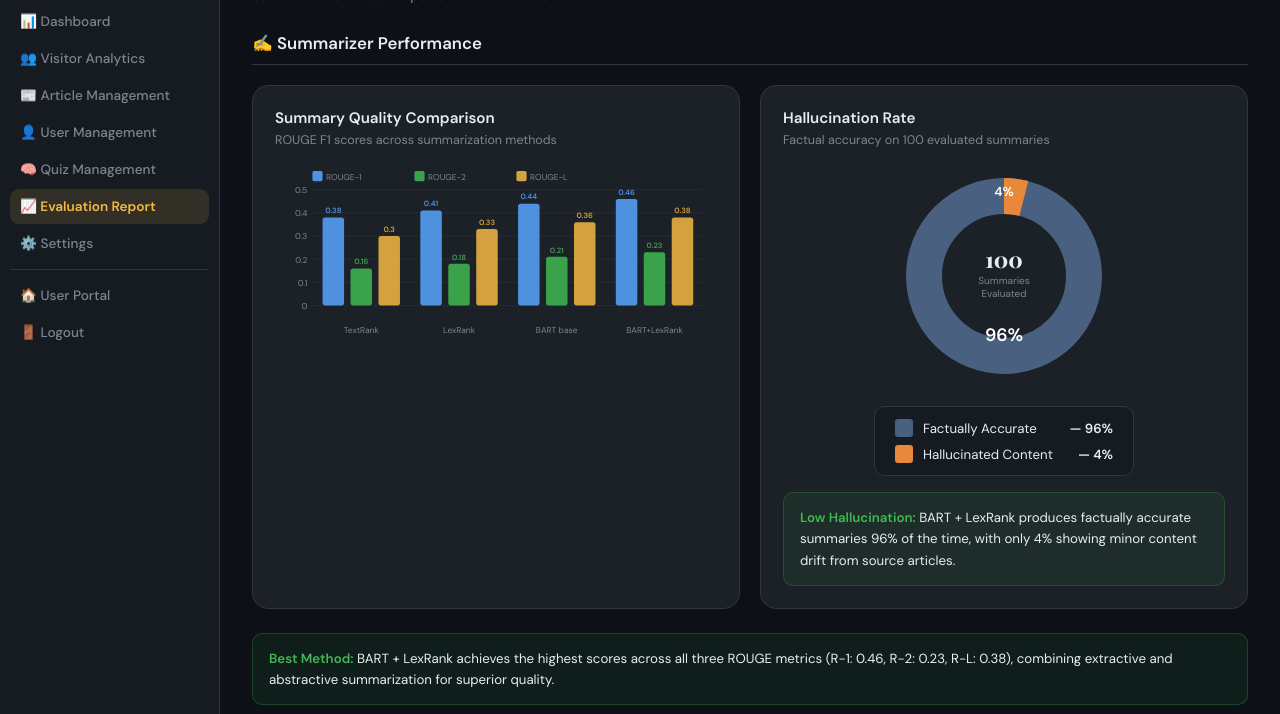
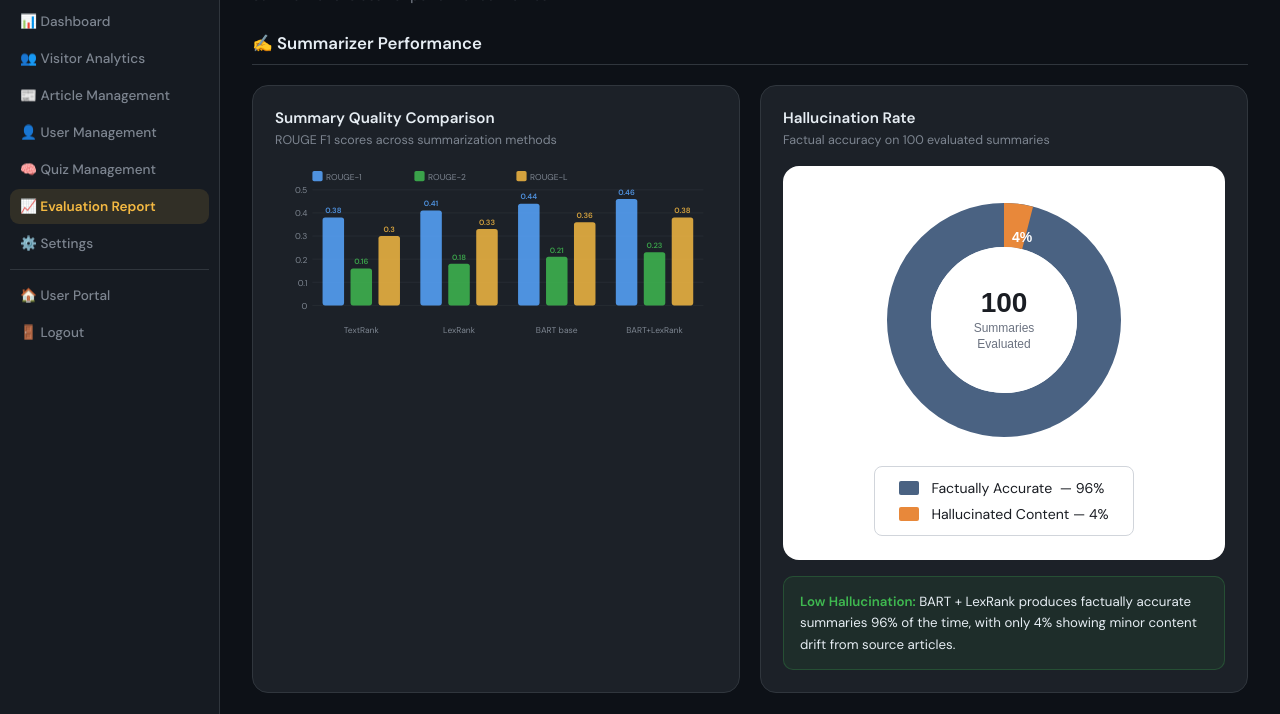
Before and after one commit to meghamouni123/current_affair, a plain HTML site: page frontend/evaluation.html in a window 1280 px wide. Shown: the part 82-796 px from the top of the page. Drawn offline with nearby package versions, Linux system fonts and the light colour scheme; sample sign-in values are in the browser's storage; a script that the page names is missing.

Commit message:
Evaluation: exact donut chart match - white bg, dark blue 96%, orange 4%

```diff
--- a/frontend/evaluation.html
+++ b/frontend/evaluation.html
@@ -102,33 +102,41 @@
       <div class="card-title">Hallucination Rate</div>
       <div class="card-sub">Factual accuracy on 100 evaluated summaries</div>
       <div style="display:flex;flex-direction:column;align-items:center;gap:20px">
-        <svg width="220" height="220" viewBox="0 0 220 220">
-          <!-- Background ring -->
-          <circle cx="110" cy="110" r="80" fill="none" stroke="#4a6080" stroke-width="36"/>
-          <!-- Orange slice 4% = 14.4deg of 360 = 14.4/360 * 2π*80 = 20.1px of 502.7 circumference -->
-          <circle cx="110" cy="110" r="80" fill="none" stroke="#e8883a" stroke-width="36"
-            stroke-dasharray="20.1 502.7" stroke-dashoffset="0"
-            transform="rotate(-90 110 110)"/>
-          <!-- 4% label inside orange slice -->
-          <text x="110" y="30" text-anchor="middle" font-family="DM Sans,sans-serif" font-size="13" font-weight="700" fill="#fff">4%</text>
-          <!-- 96% label inside blue area -->
-          <text x="110" y="175" text-anchor="middle" font-family="DM Sans,sans-serif" font-size="18" font-weight="700" fill="#fff">96%</text>
-          <!-- Center text -->
-          <text x="110" y="102" text-anchor="middle" font-family="Playfair Display,serif" font-size="22" font-weight="900" fill="#e6edf3">100</text>
-          <text x="110" y="118" text-anchor="middle" font-family="DM Sans,sans-serif" font-size="10" fill="#7d8590">Summaries</text>
-          <text x="110" y="131" text-anchor="middle" font-family="DM Sans,sans-serif" font-size="10" fill="#7d8590">Evaluated</text>
-        </svg>
-        <!-- Legend -->
-        <div style="background:var(--surface);border:1px solid var(--border);border-radius:10px;padding:12px 20px;display:flex;flex-direction:column;gap:8px;width:100%;max-width:260px">
-          <div style="display:flex;align-items:center;gap:10px;font-size:.83rem">
-            <div style="width:18px;height:18px;background:#4a6080;border-radius:3px;flex-shrink:0"></div>
-            <span style="flex:1">Factually Accurate</span>
-            <strong style="color:#e6edf3">— 96%</strong>
-          </div>
-          <div style="display:flex;align-items:center;gap:10px;font-size:.83rem">
-            <div style="width:18px;height:18px;background:#e8883a;border-radius:3px;flex-shrink:0"></div>
-            <span style="flex:1">Hallucinated Content</span>
-            <strong style="color:#e6edf3">— 4%</strong>
+        <!-- Exact match to screenshot: white bg, dark blue 96%, orange 4% at top -->
+        <div style="background:#fff;border-radius:16px;padding:24px;display:flex;flex-direction:column;align-items:center;gap:16px;width:100%">
+          <svg width="260" height="260" viewBox="0 0 260 260">
+            <!-- White background circle -->
+            <circle cx="130" cy="130" r="130" fill="#fff"/>
+            <!-- Dark blue ring (96%) — full circle base -->
+            <circle cx="130" cy="130" r="95" fill="none" stroke="#4a6282" stroke-width="44"/>
+            <!-- Orange slice (4% = 14.4deg) at top center -->
+            <!-- circumference = 2*π*95 = 596.9, 4% = 23.9px -->
+            <circle cx="130" cy="130" r="95" fill="none" stroke="#e8883a" stroke-width="44"
+              stroke-dasharray="23.9 572.9"
+              stroke-dashoffset="0"
+              transform="rotate(-90 130 130)"/>
+            <!-- White center hole -->
+            <circle cx="130" cy="130" r="73" fill="#fff"/>
+            <!-- Center text: 100 -->
+            <text x="130" y="122" text-anchor="middle" font-family="Arial,sans-serif" font-size="28" font-weight="900" fill="#1a1d23">100</text>
+            <!-- Center text: Summaries Evaluated -->
+            <text x="130" y="142" text-anchor="middle" font-family="Arial,sans-serif" font-size="12" fill="#6b7280">Summaries</text>
+            <text x="130" y="158" text-anchor="middle" font-family="Arial,sans-serif" font-size="12" fill="#6b7280">Evaluated</text>
+            <!-- 4% label inside orange slice (top area) -->
+            <text x="148" y="52" text-anchor="middle" font-family="Arial,sans-serif" font-size="14" font-weight="700" fill="#fff">4%</text>
+            <!-- 96% label inside blue area (bottom) -->
+            <text x="130" y="200" text-anchor="middle" font-family="Arial,sans-serif" font-size="20" font-weight="700" fill="#fff">96%</text>
+          </svg>
+          <!-- Legend box — white bg with border like screenshot -->
+          <div style="border:1.5px solid #d1d5db;border-radius:8px;padding:12px 24px;display:flex;flex-direction:column;gap:8px;background:#fff">
+            <div style="display:flex;align-items:center;gap:12px;font-size:.88rem;color:#1a1d23">
+              <div style="width:20px;height:14px;background:#4a6282;border-radius:2px;flex-shrink:0"></div>
+              <span>Factually Accurate &nbsp;— 96%</span>
+            </div>
+            <div style="display:flex;align-items:center;gap:12px;font-size:.88rem;color:#1a1d23">
+              <div style="width:20px;height:14px;background:#e8883a;border-radius:2px;flex-shrink:0"></div>
+              <span>Hallucinated Content — 4%</span>
+            </div>
           </div>
         </div>
       </div>
```
